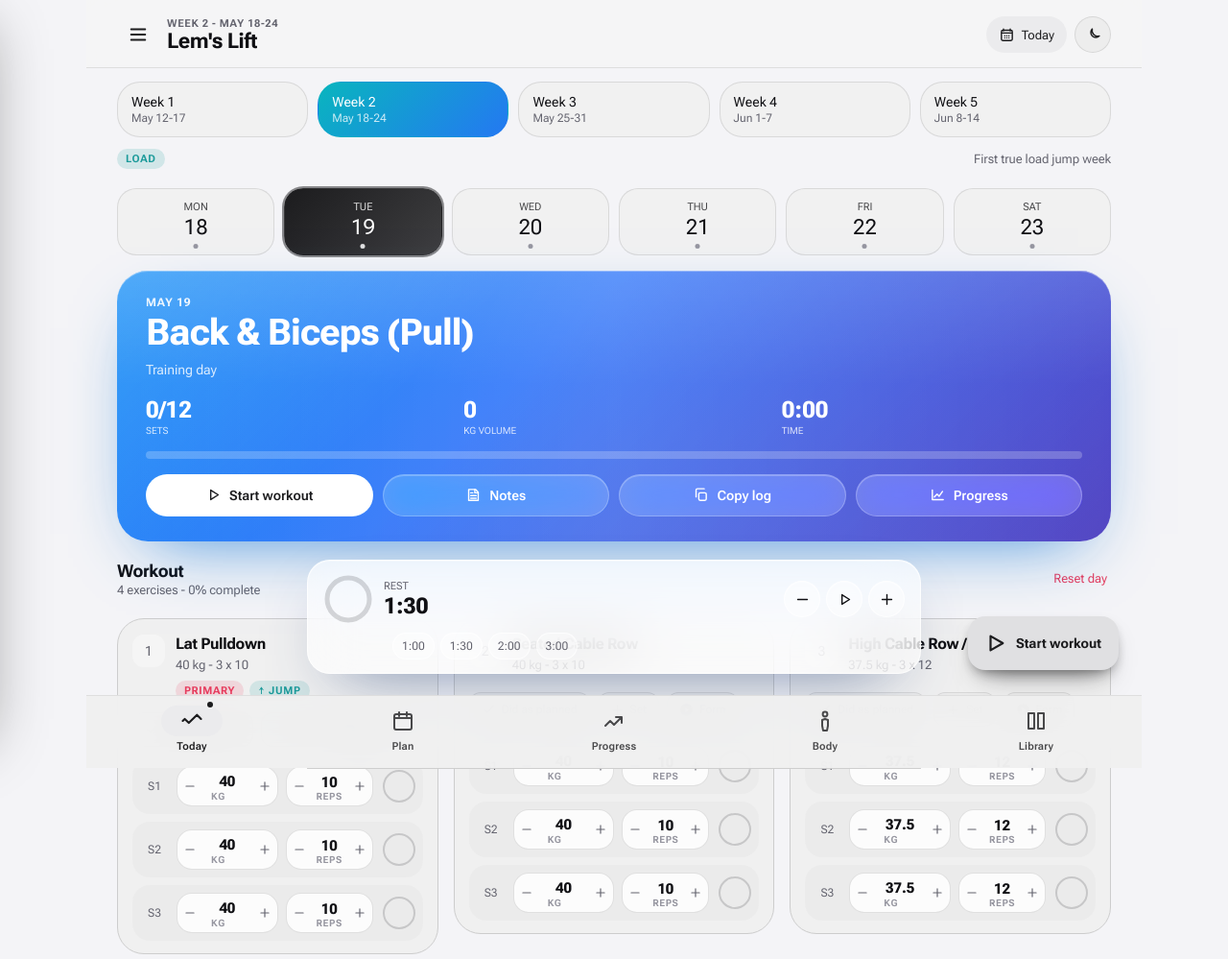
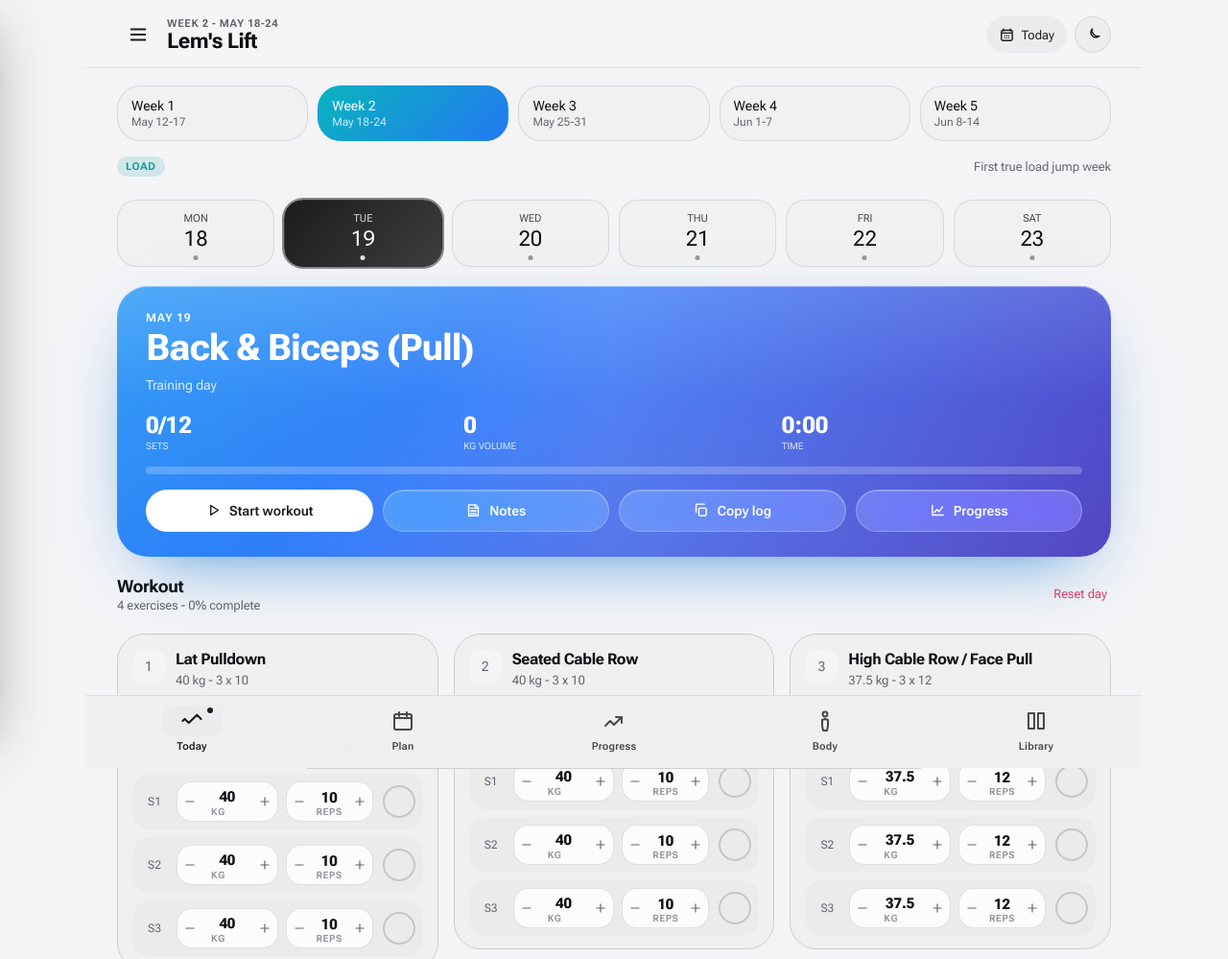
Before and after one commit to blayalems/lift, a plain HTML site: page index.html in a window 1280 px wide. Shown: the top 999 px of the page at 96% size. Drawn offline with Linux system fonts and the light colour scheme.

Commit message:
Refine Today timer overlay layout and spacing
Address follow-up UI feedback by reserving dynamic page space whenever the rest timer panel is visible, reducing hidden content behind fixed overlays.

Also simplify timer context labeling to a neutral Rest timer title and tighten the timer panel layout to reduce visual crowding on smaller widths.

https://claude.ai/code/session_01AYwrqDBsgPwzPePJgjD7w6

```diff
--- a/app.js
+++ b/app.js
@@ -713,6 +713,7 @@
     html += renderRestFab();
 
     app.innerHTML = html;
+    app.dataset.hasRestFab = String(!!app.querySelector(".rest-fab"));
     renderSheet();
     renderSummaryOverlay();
     renderBottomNav();
@@ -733,6 +734,10 @@
   function renderFab() {
     var fab = document.getElementById("fab");
     if (!fab) return;
+    if ((runtime.activeTab || "today") === "today") {
+      fab.dataset.hidden = "true";
+      return;
+    }
     var day = getDay(state.activeDayId);
     if (!day) { fab.dataset.hidden = "true"; return; }
     var hasWork = (day.exercises || []).length > 0;
@@ -894,13 +899,15 @@
   function renderRestFab() {
     var remaining = restRemaining();
     var duration = Math.max(1, numberOr(rest.duration, state.settings.defaultRest));
+    var isActive = rest.running || remaining < duration;
+    if (!isActive) return "";
     var progress = rest.running ? clamp(remaining / duration, 0, 1) : 0;
     var circumference = 2 * Math.PI * 22;
     var offset = circumference * (1 - progress);
-    var html = '<aside class="rest-fab" data-active="' + String(rest.running || remaining < duration) + '">';
+    var html = '<aside class="rest-fab" data-active="' + String(isActive) + '">';
     html += '<div class="rest-main">';
     html += '<div class="rest-ring"><svg viewBox="0 0 52 52"><circle class="track" cx="26" cy="26" r="22"></circle><circle class="bar" cx="26" cy="26" r="22" stroke-dasharray="' + circumference + '" stroke-dashoffset="' + offset + '"></circle></svg></div>';
-    html += '<div><div class="rest-small">' + escapeHtml(rest.label || "Rest") + '</div><div class="rest-time" data-rest-time>' + formatDuration(remaining) + "</div></div>";
+    html += '<div><div class="rest-small">Rest timer</div><div class="rest-time" data-rest-time>' + formatDuration(remaining) + "</div></div>";
     html += '<div class="rest-actions">';
     html += '<button class="icon-btn" data-action="rest-adjust" data-delta="-15" aria-label="Subtract 15 seconds">' + icon("minus") + "</button>";
     html += '<button class="icon-btn primary" data-action="rest-toggle" aria-label="Play pause rest timer">' + icon(rest.running ? "pause" : "play") + "</button>";
--- a/index.html
+++ b/index.html
@@ -192,9 +192,10 @@
       display: flex;
       gap: 8px;
       overflow-x: auto;
-      padding: 14px 18px 4px;
+      padding: 18px 18px 8px;
       scrollbar-width: none;
       scroll-padding-inline: 18px;
+      padding-right: 30px;
     }
     .week-strip::-webkit-scrollbar, .day-strip::-webkit-scrollbar { display: none; }
     .week-tab {
@@ -485,9 +486,9 @@
       padding: 12px 12px calc(12px + env(safe-area-inset-bottom, 0px));
     }
     .rest-fab[data-active="true"] { color: white; background: linear-gradient(135deg, rgba(255,63,106,.9), rgba(255,139,31,.9)); border-color: rgba(255,255,255,.30); }
-    .rest-main { display: grid; grid-template-columns: 52px 1fr auto; align-items: center; gap: 11px; }
-    .rest-ring { width: 52px; height: 52px; position: relative; }
-    .rest-ring svg { width: 52px; height: 52px; transform: rotate(-90deg); }
+    .rest-main { display: grid; grid-template-columns: 44px 1fr auto; align-items: center; gap: 10px; }
+    .rest-ring { width: 44px; height: 44px; position: relative; }
+    .rest-ring svg { width: 44px; height: 44px; transform: rotate(-90deg); }
     .rest-ring circle { fill: none; stroke-width: 5; }
     .rest-ring .track { stroke: var(--line-strong); }
     .rest-ring .bar { stroke: var(--accent); stroke-linecap: round; transition: stroke-dashoffset .25s linear; }
@@ -495,12 +496,12 @@
     .rest-fab[data-active="true"] .bar { stroke: white; }
     .rest-small { font-size: 11px; font-weight: 820; letter-spacing: 0; text-transform: uppercase; color: var(--fg-dim); }
     .rest-fab[data-active="true"] .rest-small { color: rgba(255,255,255,.78); }
-    .rest-time { margin-top: 1px; font-size: 23px; font-weight: 870; letter-spacing: 0; font-variant-numeric: tabular-nums; }
+    .rest-time { margin-top: 1px; font-size: 21px; font-weight: 870; letter-spacing: 0; font-variant-numeric: tabular-nums; }
     .rest-actions { display: flex; align-items: center; gap: 6px; }
     .rest-actions .icon-btn { background: color-mix(in oklab, var(--glass-soft) 90%, transparent); }
     .rest-fab[data-active="true"] .rest-actions .icon-btn { color: white; background: rgba(255,255,255,.2); }
     .rest-fab[data-active="true"] .rest-actions .icon-btn.primary { color: #e63b5d; background: white; }
-    .rest-presets { display: flex; gap: 6px; flex-wrap: wrap; margin-top: 9px; padding-left: 64px; }
+    .rest-presets { display: flex; gap: 6px; flex-wrap: wrap; margin-top: 9px; padding-left: 54px; }
     .preset { min-height: 28px; border-radius: 999px; padding: 0 9px; background: var(--glass-soft); border: 1px solid var(--glass-border); font-size: 12px; font-weight: 800; color: var(--fg-dim); }
     .rest-fab[data-active="true"] .preset { background: rgba(255,255,255,.18); color: white; }
 
@@ -1261,7 +1262,7 @@
     .bottom-nav-btn[data-active="true"]::after {
       content: '';
       position: absolute;
-      top: 6px;
+      top: 12px;
       right: calc(50% - 22px);
       width: 6px; height: 6px;
       border-radius: 999px;
@@ -1272,7 +1273,7 @@
     .bottom-nav-btn[data-badge="true"]::after {
       content: '';
       position: absolute;
-      top: 6px;
+      top: 12px;
       right: calc(50% - 22px);
       min-width: 8px; height: 8px;
       border-radius: 999px;
@@ -1286,7 +1287,8 @@
     }
 
     /* Adjust #app and rest-fab for bottom nav presence */
-    #app { padding-bottom: calc(var(--bottom-nav-h) + 32px + var(--safe-bot)); }
+    #app { padding-bottom: calc(var(--bottom-nav-h) + 48px + var(--safe-bot)); }
+    #app[data-has-rest-fab="true"] { padding-bottom: calc(var(--bottom-nav-h) + 220px + var(--safe-bot)); }
     .rest-fab {
       bottom: calc(var(--bottom-nav-h) + 14px + env(safe-area-inset-bottom, 0px));
     }
```
